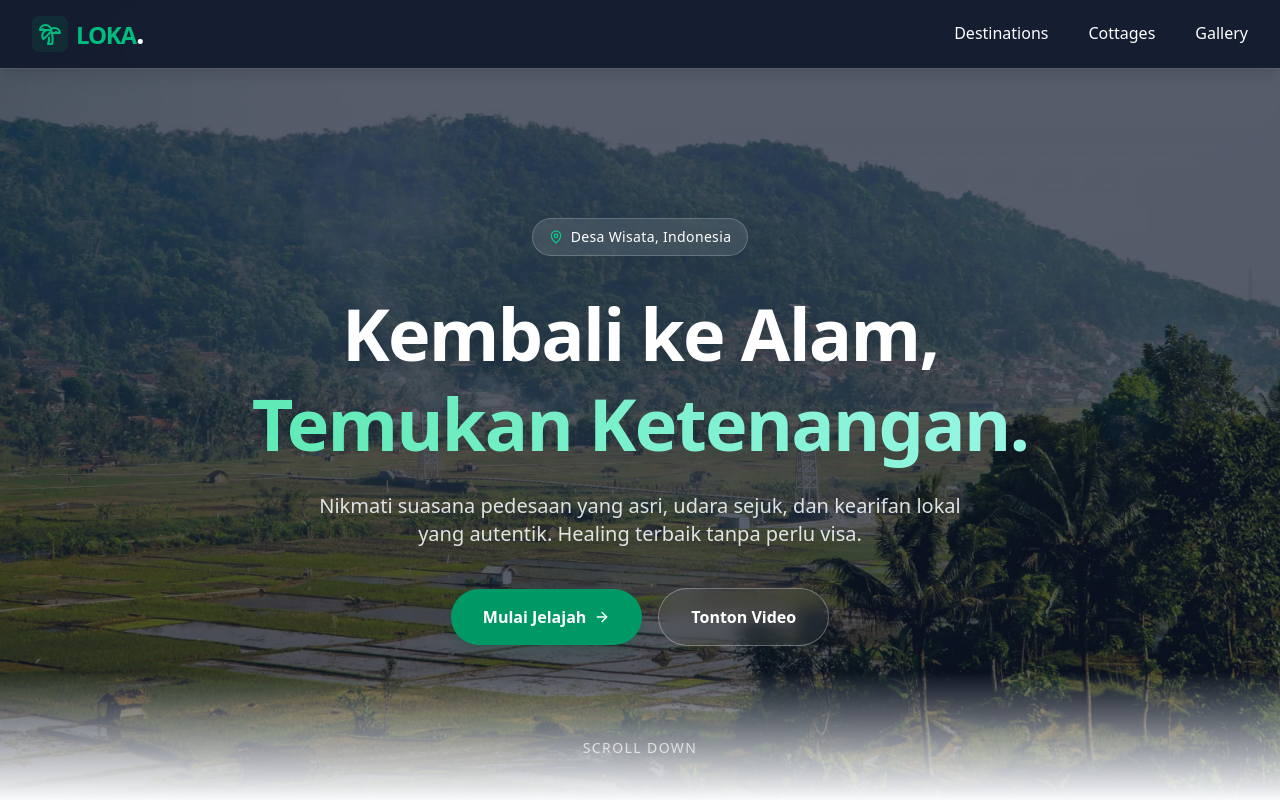
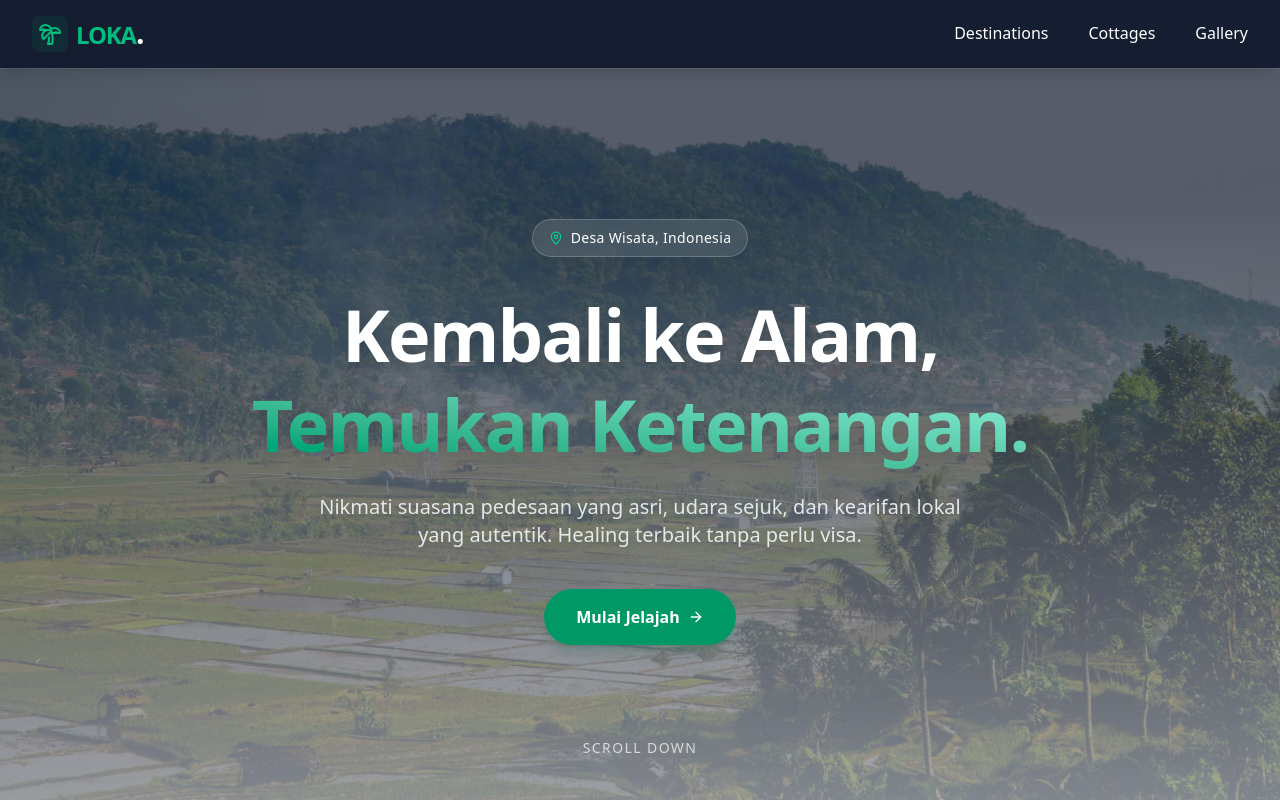
Before and after one commit to MowlandCodes/loka, a React (Vite) app: page / in a window 1280 px wide. Built offline with nearby package versions, Linux system fonts and the light colour scheme.

Commit message:
tweak for the gradient in the hero section

```diff
--- a/src/components/Hero.tsx
+++ b/src/components/Hero.tsx
@@ -11,17 +11,17 @@ export default function Hero() {
 
       <div className="absolute inset-0 z-10 bg-slate-900/70" />
 
-      <div className="absolute bottom-0 left-0 right-0 h-32 bg-linear-to-t from-slate-50 to-transparent z-10" />
+      <div className="absolute bottom-0 left-0 right-0 h-150 bg-linear-to-t from-slate-50/50 to-transparent z-10" />
 
       <div className="relative z-20 text-center px-4 max-w-5xl mx-auto mt-16">
-        <div className="inline-flex items-center gap-2 py-2 px-4 rounded-full bg-white/10 backdrop-blur-md border border-white/20 text-white text-sm font-medium mb-8 shadow-2xl hover:bg-white/20 transition-all cursor-default">
+        <div className="inline-flex items-center gap-2 py-2 px-4 rounded-full bg-white/10 backdrop-blur-sm border border-white/20 text-white text-sm font-medium mb-8 shadow-2xl hover:bg-white/20 transition-all cursor-default">
           <LuMapPin className="text-emerald-400 drop-shadow-md" />
           <span className="tracking-wide">Desa Wisata, Indonesia</span>
         </div>
 
         <h1 className="text-5xl md:text-7xl font-black text-white tracking-tight mb-6 leading-tight drop-shadow-xl">
           Kembali ke Alam, <br />
-          <span className="text-transparent bg-clip-text bg-linear-to-r from-emerald-300 to-teal-200">
+          <span className="text-transparent bg-clip-text bg-linear-to-tr from-emerald-600 to-teal-200">
             Temukan Ketenangan.
           </span>
         </h1>
@@ -32,20 +32,13 @@ export default function Hero() {
         </p>
 
         <div className="flex flex-col sm:flex-row gap-4 justify-center items-center">
-          <button
-            type="button"
-            className="group px-8 py-4 text-base font-bold text-white bg-emerald-600 rounded-full hover:bg-emerald-700 transition-all shadow-lg shadow-emerald-900/20 w-full sm:w-auto flex items-center justify-center gap-2"
+          <a
+            className="group px-8 py-4 text-base font-bold text-white bg-emerald-600 rounded-full hover:bg-emerald-700 transition-all shadow-lg shadow-emerald-900/20 w-full sm:w-auto flex items-center justify-center gap-2 cursor-pointer"
+            href="#"
           >
             Mulai Jelajah
             <LuArrowRight className="group-hover:translate-x-1 transition-transform" />
-          </button>
-
-          <button
-            type="button"
-            className="px-8 py-4 text-base font-bold text-white border border-white/30 bg-white/5 backdrop-blur-sm rounded-full hover:bg-white/10 transition-all w-full sm:w-auto"
-          >
-            Tonton Video
-          </button>
+          </a>
         </div>
       </div>
 
```
